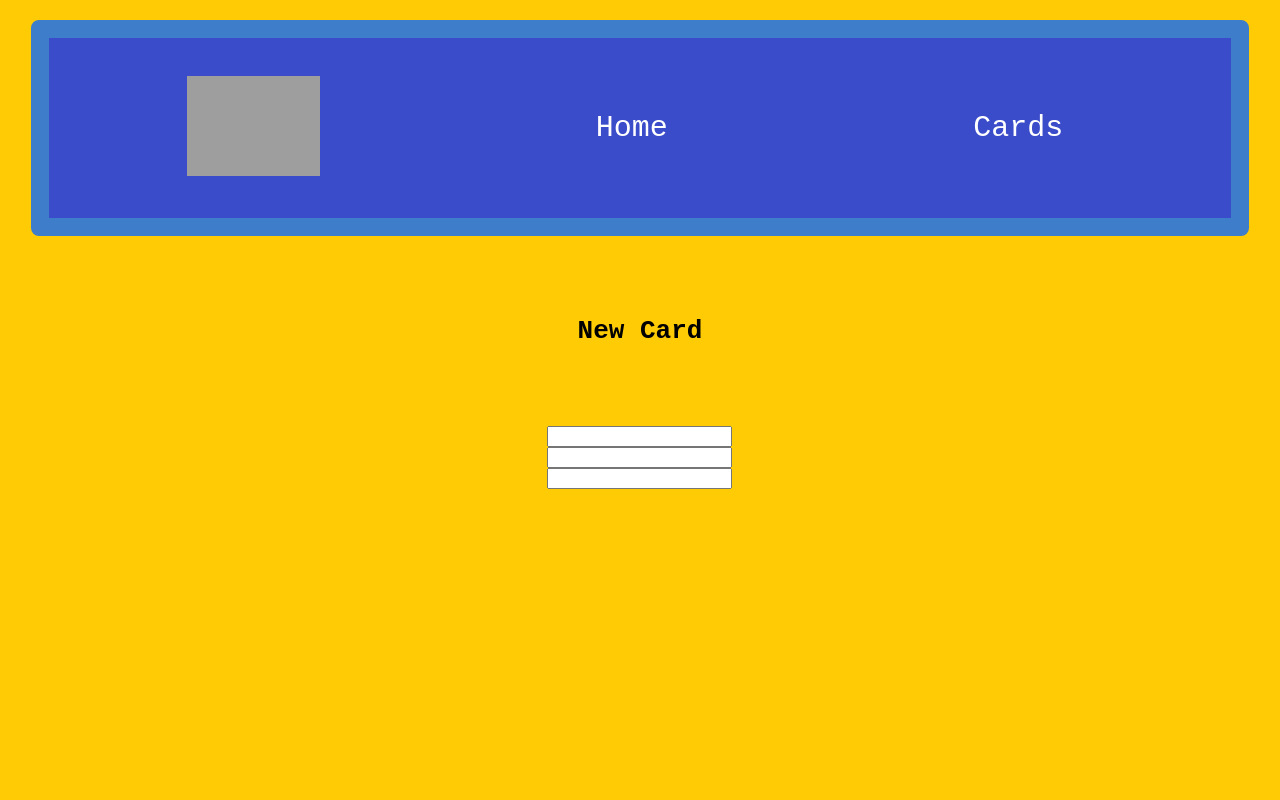
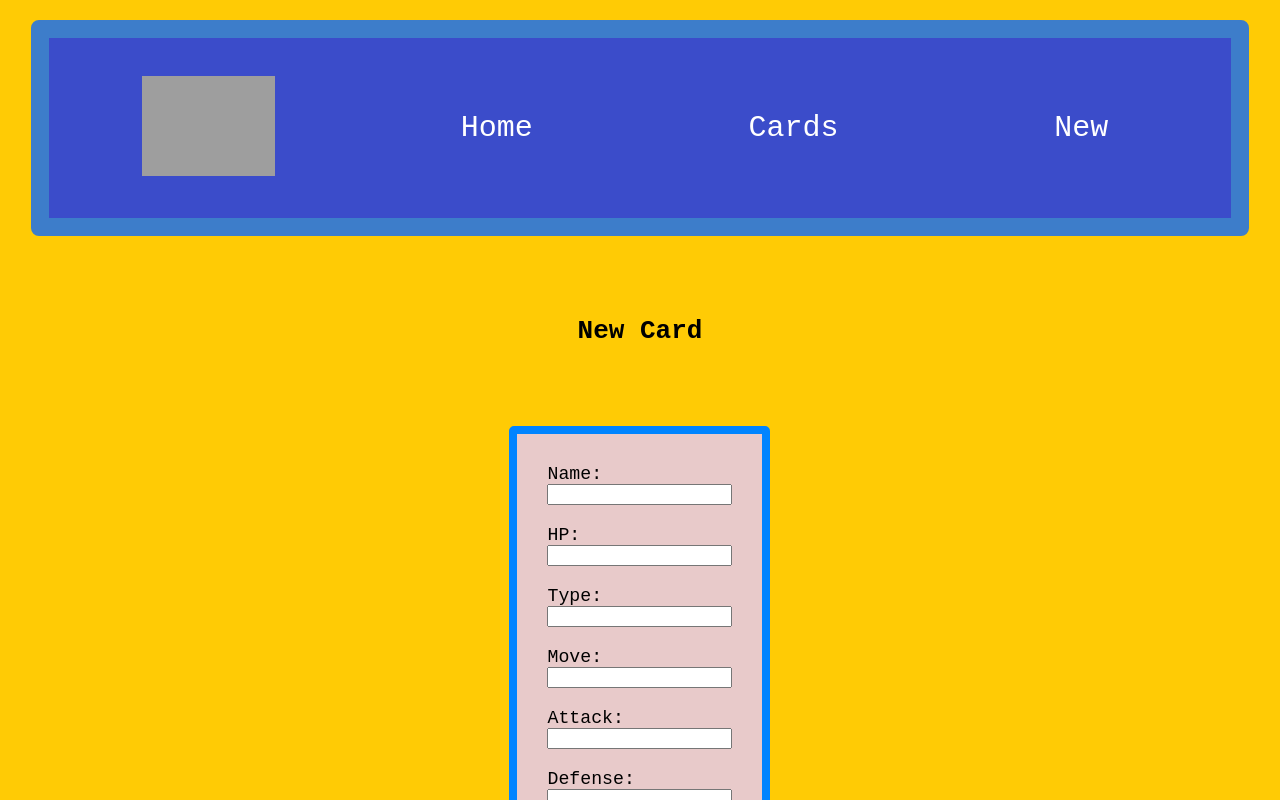
Before and after one commit to IvanCastillo1986/pokemon-front-end, a React (Create React App) app: page /cards/new in a window 1280 px wide. Shown: the top 800 px of the page. Built offline with nearby package versions, Linux system fonts and the light colour scheme; grey boxes are pictures that could not be loaded.

Commit message:
Added Search component

```diff
--- a/src/Components/Card.js
+++ b/src/Components/Card.js
@@ -1,6 +1,18 @@
-import React from 'react'
+import React, { useState } from 'react'
 
 export default function Card({ pokemon }) {
+
+    const [pokemonStats] = useState({
+        name: pokemon.name,
+        hp: pokemon.stats[0].base_stat,
+        image: pokemon.sprites.front_default,
+        move: pokemon.moves[0].move.name,
+        attack: pokemon.stats[1].base_stat,
+        defense: pokemon.stats[2].base_stat,
+        speed: pokemon.stats[5].base_stat
+    })
+
+    console.log(pokemonStats)
 
     return (
         <div className='Card'>
--- a/src/Components/NewCardForm.js
+++ b/src/Components/NewCardForm.js
@@ -6,9 +6,20 @@ export default function NewCardForm() {
     return (
         <div className='NewCard'>
             <form className='NewCardForm' action="">
-                <input type="text" />
-                <input type="text" />
-                <input type="text" />
+                <label htmlFor="name">Name:</label>
+                <input type="text" id='name' />
+                <label htmlFor="hp">HP:</label>
+                <input type="text" id='hp' />
+                <label htmlFor="type">Type:</label>
+                <input type="text" id='type' />
+                <label htmlFor="move">Move:</label>
+                <input type="text" id='move' />
+                <label htmlFor="attack">Attack:</label>
+                <input type="text" id='attack' />
+                <label htmlFor="defense">Defense:</label>
+                <input type="text" id='defense' />
+                <label htmlFor="speed">Speed:</label>
+                <input type="text" id='speed' />
             </form>
         </div>
     )
--- /dev/null
+++ b/src/Components/Search.js
@@ -0,0 +1,29 @@
+import React, { useState } from 'react'
+import { useHistory } from 'react-router-dom'
+
+
+export default function Search() {
+
+    const [id, setId] = useState('')
+    const history = useHistory()
+
+    const handleChange = (e) => {
+        const { value } = e.target
+        setId(value)
+    }
+    const handleSubmit = (e) => {
+        e.preventDefault()
+        history.push(`/cards/${id}`)
+    }
+
+
+    return (
+        <div className='Search'>
+            <form onSubmit={handleSubmit} action="">
+                <label htmlFor="search">Search for pokemon by name or Pokedex #: </label>
+                <input onChange={handleChange} type="text" name="" id="search" value={id} />
+                <input type="submit" value="Submit" />
+            </form>
+        </div>
+    )
+}
--- a/src/Components/SingleCard.js
+++ b/src/Components/SingleCard.js
@@ -8,7 +8,6 @@ export default function SingleCard() {
     const [pokemon, setPokemon] = useState({})
     const [isReady, setIsReady] = useState(false)
     const { id } = useParams()
-    console.log(id)
 
     useEffect(() => {
         axios.get(`https://pokeapi.co/api/v2/pokemon/${id}`)
@@ -22,9 +21,9 @@ export default function SingleCard() {
 
 
     return (
-        <div>
-            <h1>Single Card</h1>
-            <h2>Pokemon ID #{id}: {pokemon.name}</h2>
+        <div className='SingleCard'>
+            <h2>{pokemon.name}</h2>
+            <h2>Pokedex #{pokemon.id}</h2>
             {isReady ? <Card pokemon={pokemon} /> : null}
         </div>
     )
--- a/src/Navbar.js
+++ b/src/Navbar.js
@@ -9,6 +9,7 @@ export default function Navbar() {
             <div><img src={pokeball} style={{height: "100px"}} alt="pokeball" /></div>
             <Link to="/">Home</Link>
             <Link to="/cards">Cards</Link>
+            <Link to="/cards/new">New</Link>
         </div>
     )
 }
--- a/src/Pages/Cards.css
+++ b/src/Pages/Cards.css
@@ -7,6 +7,8 @@
 
 .CardsTable {
     background-color: #3d7dca;
+    display: flex;
+    flex-wrap: wrap;
     border: 5px inset black;
     width: 90%;
     padding: 20px;
@@ -19,7 +21,7 @@
     display: inline-block;
     width: 206px;
     height: 288px;
-    margin: 20px;
+    margin: 30px auto;
     font-size: 15px;
     text-align: center;
     text-transform: capitalize;
@@ -33,12 +35,6 @@
     display: flex;
     justify-content: space-around;
 }
-.HP {
-
-}
-.Type {
-
-}
 .Image {
     background-color: white;
     display: block;
@@ -49,3 +45,7 @@
 .Move {
     font-weight: bold;
 }
+
+.Search {
+    margin-bottom: 20px;
+}
--- a/src/Pages/CardsPage.js
+++ b/src/Pages/CardsPage.js
@@ -1,4 +1,5 @@
 import React from 'react'
+import Search from '../Components/Search'
 import CardsTable from '../Components/CardsTable'
 import './Cards.css'
 
@@ -8,6 +9,7 @@ export default function CardsPage() {
 
         <div className='Cards'>
             <h1>Cards</h1>
+            <Search />
             <CardsTable />
         </div>
     )
--- a/src/Pages/Home.js
+++ b/src/Pages/Home.js
@@ -4,7 +4,7 @@ import mew from '../Images/mew.png'
 export default function Home() {
 
     return (
-        <div clasName='Home'>
+        <div className='Home'>
             <h1>Welcome to my Pokemon page!</h1>
             <div><img src={mew} alt="Mew" className='center' /></div>
         </div>
--- a/src/Pages/New.css
+++ b/src/Pages/New.css
@@ -5,6 +5,15 @@
 }
 
 .NewCardForm {
+    background-color: rgb(232, 202, 202);
+    color: black;
     display: flex;
     flex-direction: column;
+    padding: 30px;
+    border: 8px solid rgb(0, 132, 255);
+    border-radius: 5px;
+    font-size: 1.4em;
 }
+.NewCardForm input {
+    margin-bottom: 20px;
+}
--- /dev/null
+++ b/src/Pages/Show.css
@@ -0,0 +1,9 @@
+
+.SingleCard {
+    display: flex;
+    flex-direction: column;
+    align-items: center;
+}
+.SingleCard h2 {
+    text-transform: capitalize;
+}
--- a/src/Pages/Show.js
+++ b/src/Pages/Show.js
@@ -1,10 +1,11 @@
 import React from 'react'
 import SingleCard from '../Components/SingleCard'
+import './Show.css'
 
 export default function Show() {
 
     return (
-        <div>
+        <div className='Show'>
             <h1>Show</h1>
             <SingleCard />
         </div>
```
Also changed, not shown: src/Components/CardsTable.js (+0 -18 lines).
